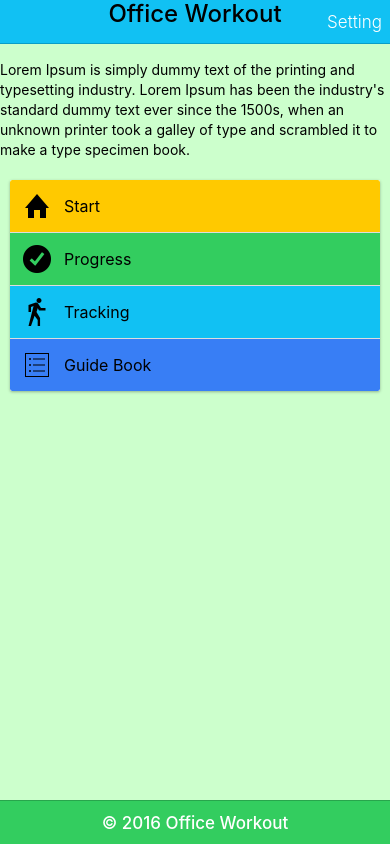
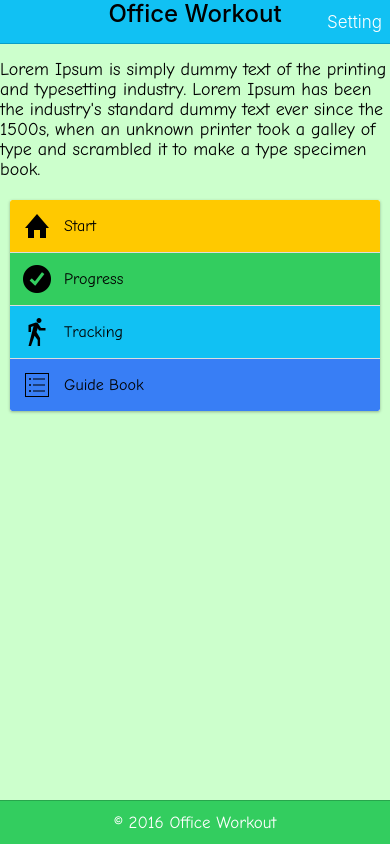
Before and after one commit to aljundik/officeWokroutClock, a website: page www/index.html in a window 390 px wide. Drawn offline with Linux system fonts and the light colour scheme; some packages are replaced by stand-ins of ours; files that its build step writes are made by us from their sources; files whose address does not match are found by name.

Commit message:
start change

```diff
--- a/www/css/style.css
+++ b/www/css/style.css
@@ -2,6 +2,9 @@
 
 body {
   background-color: #CCFFCC !important;
+   font-family: "Comic Sans MS", cursive, sans-serif !important;
+    font-size: large !important;
+
 }
 
 .bkg-transp {
```
Also changed, not shown: www/Start.html (+2 -2 lines).
